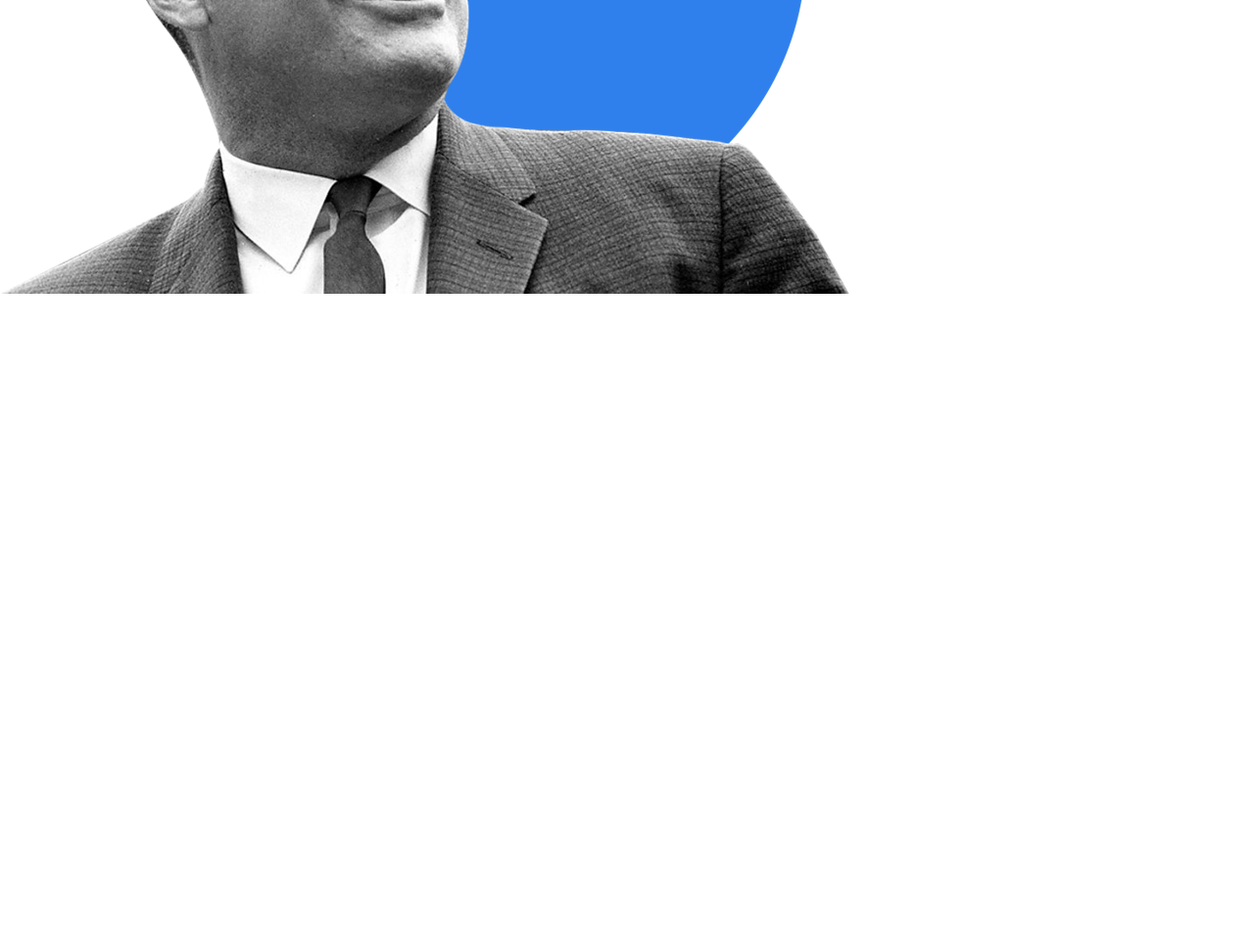
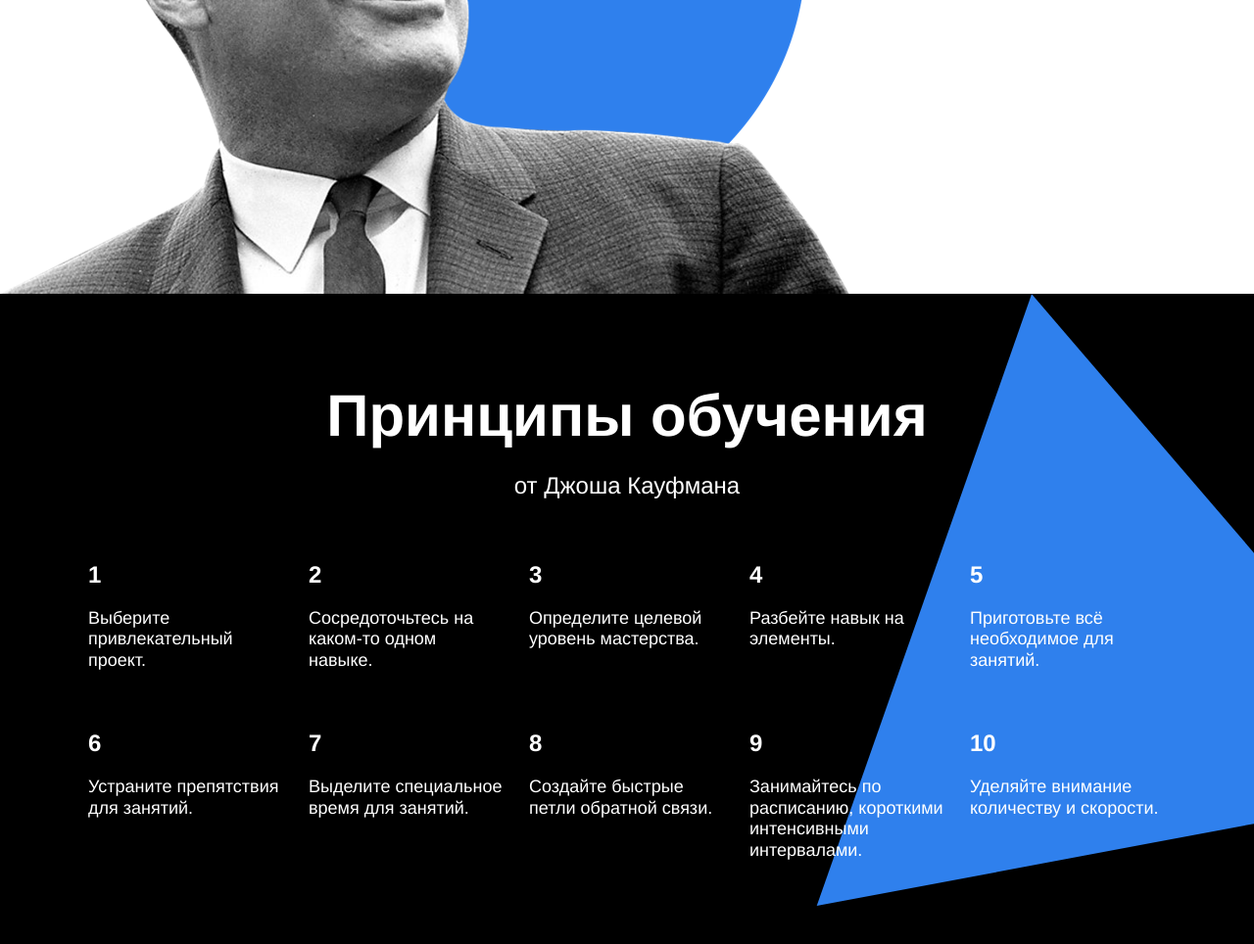
Before and after one commit to Olga1107/how-to-learn, a plain HTML site: page index.html in a window 1280 px wide. Shown: the part 2697-3661 px from the top of the page at 98% size. Before the commit the page ends 2997 px from the top, so only its background shows below. Drawn offline with Linux system fonts and the light colour scheme.

Commit message:
блок kaufman

```diff
--- a/index.html
+++ b/index.html
@@ -68,7 +68,7 @@
           <div class="table__cell_second-line">
             <div class="table__cell">
               <h2 class="table__heading">420 миллионов</h2>
-              <p class="table__text"> Число взрослых людей моложе 25 лет, не имеющих образования для трудоустройства</p>
+              <p class="table__text">Число взрослых людей моложе 25 лет, не имеющих образования для трудоустройства</p>
               <p class="table__text">Всемирный Банк, 2017</p>
             </div>
             <div class="table__cell">
@@ -95,11 +95,61 @@
       </section>
 
       <section class="kaufman">
+        <h1 class="section-title_theme_dark">Принципы обучения</h1>
+        <p class="section-subtitle_theme_dark">от Джоша Кауфмана</p>
+        <div class="table_theme_dark">
+          <div class="table__cell_first-line_theme_dark">
+            <div class="table__cell_theme_dark">
+              <h2 class="table__heading_theme_dark">1</h2>
+              <p class="table__text_theme_dark">Выберите привлекательный проект.</p>
+            </div>
+            <div class="table__cell_theme_dark">
+              <h2 class="table__heading_theme_dark">2</h2>
+              <p class="table__text_theme_dark">Сосредоточьтесь на каком-то одном навыке.</p>
+            </div>
+            <div class="table__cell_theme_dark">
+              <h2 class="table__heading_theme_dark">3</h2>
+              <p class="table__text_theme_dark">Определите целевой уровень мастерства.</p>
+            </div>
+            <div class="table__cell_theme_dark">
+              <h2 class="table__heading_theme_dark">4</h2>
+              <p class="table__text_theme_dark">Разбейте навык на элементы.</p>
+            </div>
+            <div class="table__cell_theme_dark">
+              <h2 class="table__heading_theme_dark">5</h2>
+              <p class="table__text_theme_dark">Приготовьте всё необходимое для занятий.</p>
+            </div>
+          </div>
+          <div class="table__cell_second-line_theme_dark">
+            <div class="table__cell_theme_dark">
+              <h2 class="table__heading_theme_dark">6</h2>
+              <p class="table__text_theme_dark">Устраните препятствия для занятий.</p>
+            </div>
+            <div class="table__cell_theme_dark">
+              <h2 class="table__heading_theme_dark">7</h2>
+              <p class="table__text_theme_dark">Выделите специальное время для занятий.</p>
+            </div>
+            <div class="table__cell_theme_dark">
+              <h2 class="table__heading_theme_dark">8</h2>
+              <p class="table__text_theme_dark">Создайте быстрые петли обратной связи.</p>
+            </div>
+            <div class="table__cell_theme_dark">
+              <h2 class="table__heading_theme_dark">9</h2>
+              <p class="table__text_theme_dark">Занимайтесь по расписанию, короткими интенсивными интервалами.</p>
+            </div>
+            <div class="table__cell_theme_dark">
+              <h2 class="table__heading_theme_dark">10</h2>
+              <p class="table__text_theme_dark">Уделяйте внимание количеству и скорости.</p>
+            </div>
+          </div>
+        </div>
+        <img src="./images/kaufman-triangle.svg" alt="Синий треугольник" class="kaufman__trialgle">
       </section>
     </main>
+
     <footer class="footer">
+    </footer>
 
-    </footer>
   </div>
 </body>
 </html>
--- a/styles/style.css
+++ b/styles/style.css
@@ -233,26 +233,89 @@
   right: 48px;
 }
 
+.kaufman {
+  display: flex;
+  flex-direction: column;
+  align-items: center;
+  background-color: black;
+  position: relative;
+  overflow: hidden;
+}
 
+.section-title_theme_dark {
+  margin: 0;
+  width: 60%;
+  margin-top: 90px;
+  margin-bottom: 20px;
+  line-height: 1.15;
+  font-size: 60px;
+  font-weight: bold;
+  text-align: center;
+  color: white;
+  z-index: 1;
+}
 
+.section-subtitle_theme_dark {
+  margin: 0;
+  width: 60%;
+  line-height: 34px;
+  font-size: 24px;
+  font-weight: normal;
+  text-align: center;
+  color: white;
+  z-index: 1;
+}
 
+.table_theme_dark {
+  display: flex;
+  flex-wrap: wrap;
+  align-items: center;
+  justify-content: space-between;
+  width: 1100px;
+  margin-left: auto;
+  margin-right: auto;
+  margin-bottom: 90px;
+  z-index: 1;
+}
 
-
-
-
-
-
-
-
-
-
-
-
-
-/* и элемента с модификатором вида ключ-значение */
 .table__cell_theme_dark {
   width: 200px;
   color: white;
-  margin-right: 0;
-  margin-top: 80px;
 }
+
+.table__cell_first-line_theme_dark {
+  display: flex;
+  width: 1100px;
+  justify-content: space-between;
+  margin-top: 60px;
+}
+
+.table__cell_second-line_theme_dark {
+  display: flex;
+  width: 1100px;
+  justify-content: space-between;
+  margin-top: 60px;
+}
+
+.table__heading_theme_dark {
+  margin: 0;
+  line-height: 1.15;
+  font-size: 24px;
+  font-weight: bold;
+}
+
+.table__text_theme_dark {
+  margin: 0;
+  line-height: 1.2;
+  font-size: 18px;
+  font-weight: normal;
+  margin-top: 20px;
+}
+
+.kaufman__trialgle {
+  position: absolute;
+  height: 877px;
+  width: 877px;
+  top: 0;
+  right: -210px;
+}
```
